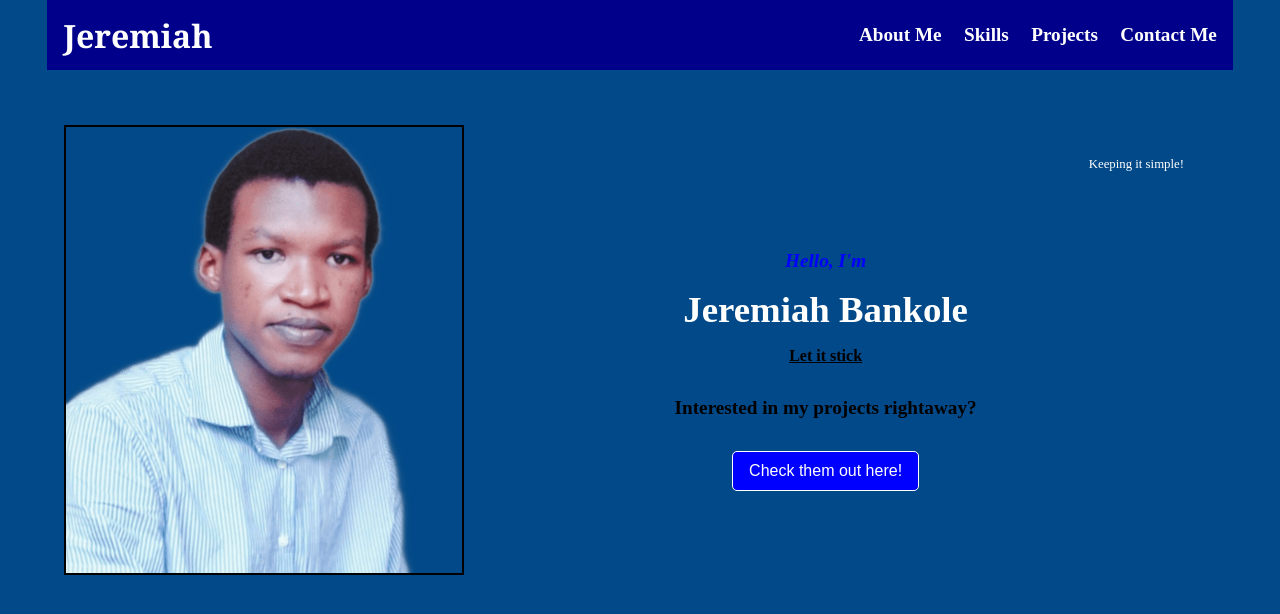
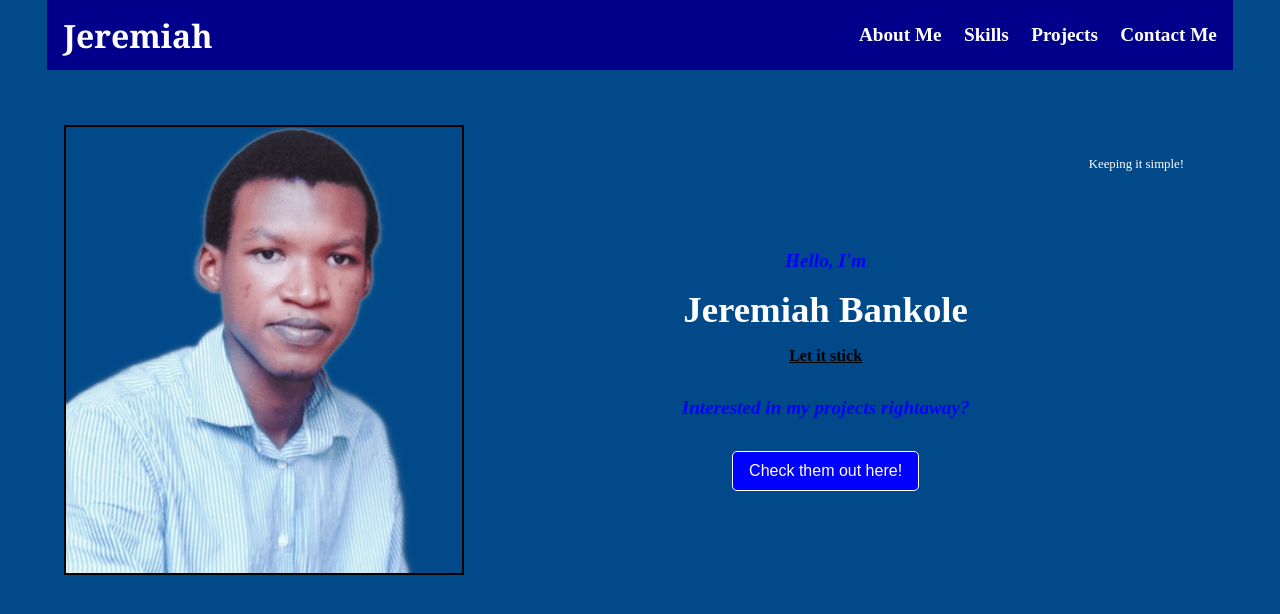
Before and after one commit to Adeoye-J/Jeremiah-Bankole, a React (Vite) app: page / in a window 1280 px wide. Shown: the top 614 px of the page. Built offline with nearby package versions, Linux system fonts and the light colour scheme.

Commit message:
navbar and hero section

```diff
--- a/src/components/Home/Hero/hero.css
+++ b/src/components/Home/Hero/hero.css
@@ -49,6 +49,8 @@
 .hero-container .hero-content .text-section .action h2 {
   font-size: 1.2rem;
   text-align: center;
+  font-style: italic;
+  color: blue;
 }
 .hero-container .hero-content .text-section .action button {
   padding-inline: 1rem;
--- a/src/components/Home/Hero/hero.scss
+++ b/src/components/Home/Hero/hero.scss
@@ -55,6 +55,8 @@
                 h2 {
                     font-size: 1.2rem;
                     text-align: center;
+                    font-style: italic;
+                    color: blue;
                 }
 
                 button {
@@ -62,7 +64,6 @@
                     height: 40px;
                     font-size: 1rem;
                     border: 1px solid #fff;
-                    // background-color: transparent;
                     color: #fff;
                     cursor: pointer;
                     border-radius: 5px;
--- a/src/containers/NavBar/navBar.css
+++ b/src/containers/NavBar/navBar.css
@@ -50,6 +50,7 @@
     display: none;
   }
   .navbar-container .navbar-content .mobile-container {
+    z-index: 30;
     display: block;
     position: absolute;
     top: 0;
--- a/src/containers/NavBar/navBar.scss
+++ b/src/containers/NavBar/navBar.scss
@@ -66,6 +66,7 @@
             }
 
             .mobile-container {
+                z-index: 30;
                 display: block;
                 position: absolute;
                 top: 0;
```
Also changed, not shown: 2 other files (tests, documents, lock files or other folders).
